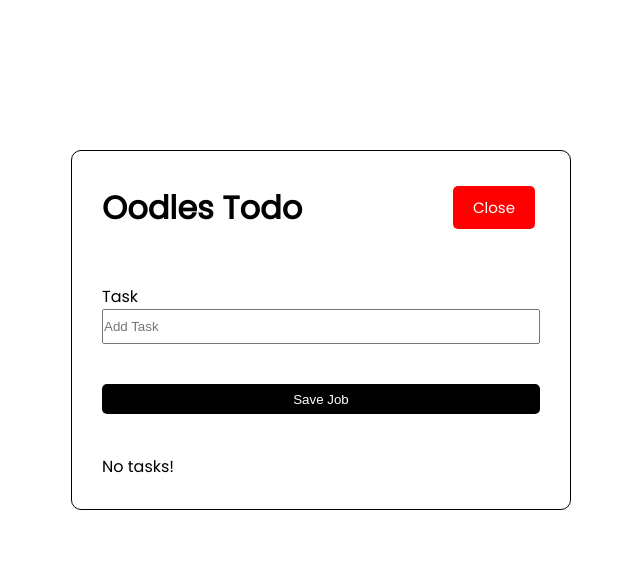
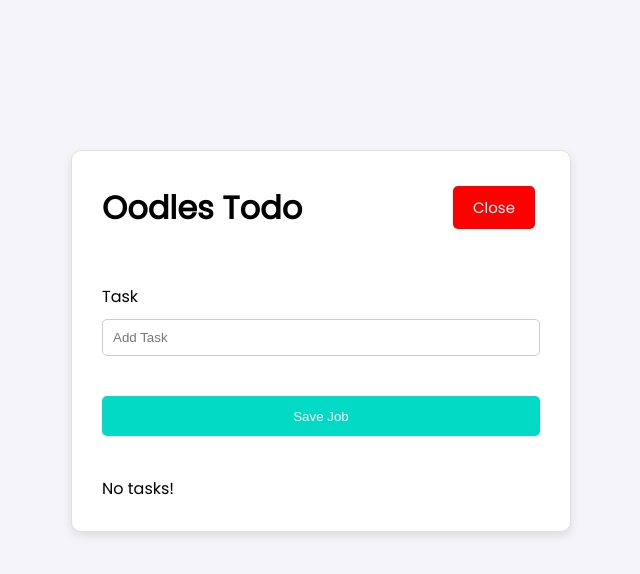
Before and after one commit to CanisCoder/ToDo-App-docker-compose, a React (Create React App) app in the folder frontend/: page / in a window 1280 px wide. Both pictures are taken after a click on the button "Add". Shown: the top 574 px of the page, without its empty margins (319-959 px from the left). Built offline with nearby package versions, Linux system fonts and the light colour scheme; no server answers.

Commit message:
Update index.css

```diff
--- a/frontend/src/index.css
+++ b/frontend/src/index.css
@@ -7,7 +7,8 @@
 }
 
 body {
-  font-family: "poppins", "sans-serif";
+  font-family: "Poppins", sans-serif;
+  background-color: #f4f4f9; /* Light background for contrast */
 }
 
 .container {
@@ -15,9 +16,11 @@ body {
   margin: 150px auto;
   overflow: auto;
   min-height: 300px;
-  border: 1px solid black;
+  border: 1px solid #e0e0e0; /* Softer border */
   padding: 30px;
   border-radius: 10px;
+  background-color: #ffffff; /* White background for the container */
+  box-shadow: 0 4px 10px rgba(0, 0, 0, 0.1); /* Subtle shadow for depth */
 }
 
 .header {
@@ -29,7 +32,7 @@ body {
 
 .add-btn {
   display: inline-block;
-  background: blue;
+  background: #6200ea; /* Purple button */
   color: white;
   border: none;
   padding: 10px 20px;
@@ -39,33 +42,58 @@ body {
   text-decoration: none;
   font-size: 15px;
   font-family: inherit;
+  transition: background 0.3s; /* Smooth transition */
+}
+
+.add-btn:hover {
+  background: #3700b3; /* Darker purple on hover */
 }
 
 .task {
-  background: rgb(238, 238, 238);
+  background: #e0e0e0; /* Light gray for tasks */
   margin: 10px;
   padding: 10px 20px;
   cursor: pointer;
+  border-radius: 5px; /* Rounded corners for tasks */
+  transition: background 0.3s; /* Smooth transition */
+}
+
+.task:hover {
+  background: #d0d0d0; /* Slightly darker on hover */
 }
 
 .task h3 {
   display: flex;
   align-items: center;
   justify-content: space-between;
+  color: #333; /* Darker text for contrast */
 }
 
 .save-btn {
   width: 100%;
-  height: 30px;
-  background-color: black;
+  height: 40px; /* Increased height for better clickability */
+  background-color: #03dac5; /* Teal button */
   color: white;
   border: none;
   border-radius: 5px;
   cursor: pointer;
   margin: 40px 0;
+  transition: background 0.3s; /* Smooth transition */
+}
+
+.save-btn:hover {
+  background-color: #018786; /* Darker teal on hover */
 }
 
 input {
   width: 100%;
-  padding: 8px 0;
+  padding: 10px; /* Increased padding for better usability */
+  border: 1px solid #ccc; /* Soft border for inputs */
+  border-radius: 5px; /* Rounded corners */
+  margin-top: 10px; /* Space above input */
 }
+
+input:focus {
+  border-color: #6200ea; /* Focus color */
+  outline: none; /* Remove default outline */
+}
```
